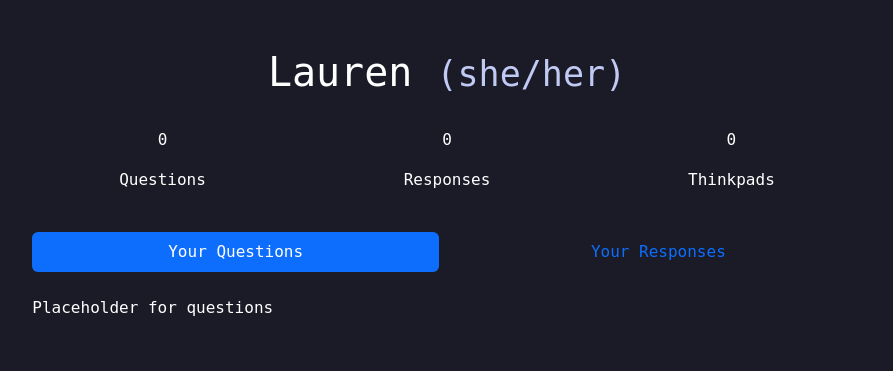
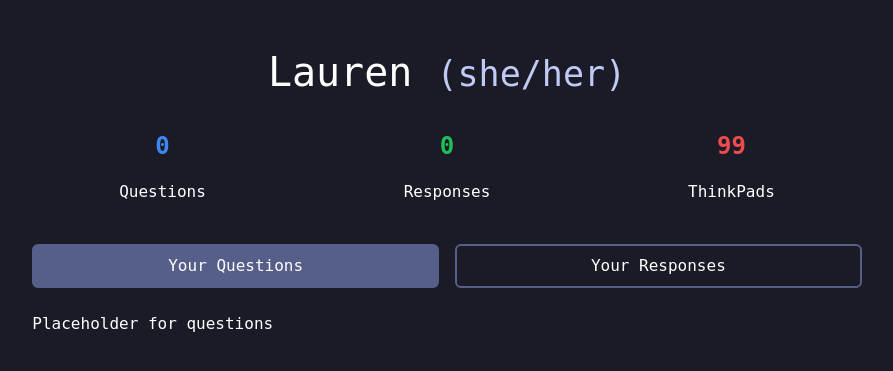
Before and after one commit to K-Straiton/CITS3403-Project, a Flask app: page /profile in a window 1280 px wide. Shown: the top 371 px of the page, without its empty margins (193-1086 px from the left). Run offline with Flask 3, Linux system fonts and the light colour scheme.

Commit message:
Add styling for buttons on profile and add text color classes.

```diff
--- a/app/static/style.css
+++ b/app/static/style.css
@@ -11,6 +11,8 @@
     --tokyoNight-comments: #565f89;
     --IBM-red: #ED4C4C;
     --IBM-red-active: #b83333;
+    --IBM-blue: #4086F0;
+    --IBM-green: #1FC156;
 }
 
 body {
@@ -22,6 +24,18 @@
 
 .text-muted {
     color: var(--tokyoNight-accent) !important;
+}
+
+.text-red {
+    color: var(--IBM-red)
+}
+
+.text-green {
+    color: var(--IBM-green)
+}
+
+.text-blue {
+    color: var(--IBM-blue)
 }
 
 .list-heading {
@@ -107,3 +121,14 @@
     background-color: var(--tokyoNight-background);
     box-shadow: none;
 }
+
+.profileTabs .nav-link {
+    border: 2px solid var(--tokyoNight-comments);
+    color: white;
+}
+
+.profileTabs .nav-link.active {
+    border: 2px solid var(--tokyoNight-comments);
+    background-color: var(--tokyoNight-comments);
+    color: white;
+}
--- a/app/templates/profile.html
+++ b/app/templates/profile.html
@@ -19,30 +19,32 @@
                         </div>
                         <div class="mt-4 row justify-content-center">
                             <div class="col align">
-                                <p class="text-center">0</p>
+                                <p class="text-center text-blue fs-4 fw-bolder">0</p>
                                 <p class="text-center">Questions</p>
                             </div>
                             <div class="col">
-                                <p class="text-center">0</p>
+                                <p class="text-center text-green fs-4 fw-bolder">0</p>
                                 <p class="text-center">Responses</p>
                             </div>
                             <div class="col">
-                                <p class="text-center">0</p>
-                                <p class="text-center">Thinkpads</p>
+                                <p class="text-center text-red fs-4 fw-bolder">99</p>
+                                <p class="text-center">ThinkPads</p>
                             </div>
                         </div>
 
-                        <ul class="nav nav-pills nav-fill my-4" id="pills-tab" role="tablist">
-                            <li class="nav-item pe-md-2" role="presentation">
+                        <div class="profileTabs">
+                            <ul class="nav nav-pills nav-fill my-4 flex-column flex-sm-row" id="pills-tab" role="tablist">
+                                <li class="nav-item pe-sm-2" role="presentation">
                                     <button class="nav-link active" id="profileQestionsTab" data-bs-toggle="pill" data-bs-target="#profileQuestionsContent" type="button" role="tab" aria-controls="pills-questions" aria-selected="true">Your Questions</button>
                                 </li>
-                            <li class="nav-item ps-md-2" role="presentation">
+                                <li class="nav-item ps-sm-2" role="presentation">
                                     <button class="nav-link" id="profileResponsesTab" data-bs-toggle="pill" data-bs-target="#profileResponsesContent" type="button" role="tab" aria-controls="pills-prof" aria-selected="false">Your Responses</button>
                                 </li>
                             </ul>
                             <div class="tab-content" id="pills-tabContent">
                                 <div class="tab-pane fade show active" id="profileQuestionsContent" role="tabpanel">Placeholder for questions</div>
                                 <div class="tab-pane fade" id="profileResponsesContent" role="tabpanel">Placeholder for responses</div>
+                            </div>
                         </div>
 
                     </div>
```
Lines whose indentation alone changed are shown as unchanged.
